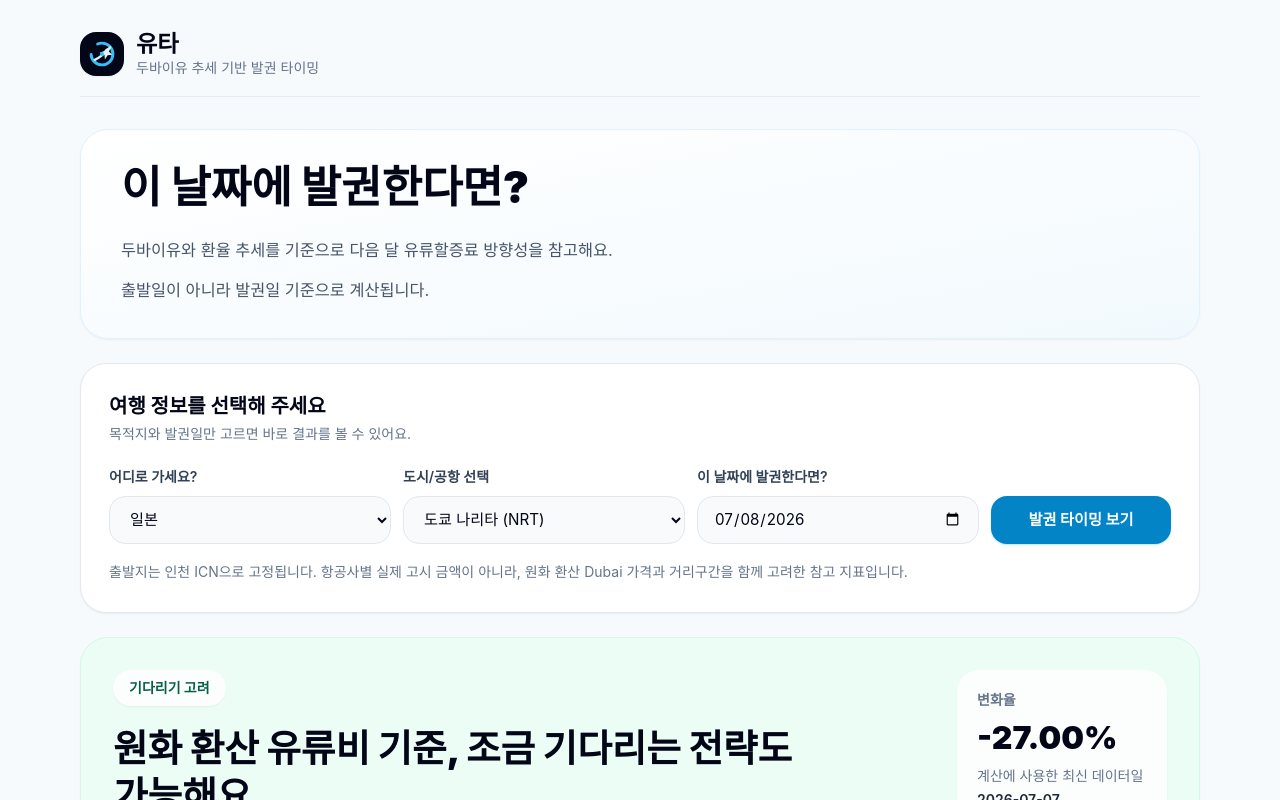
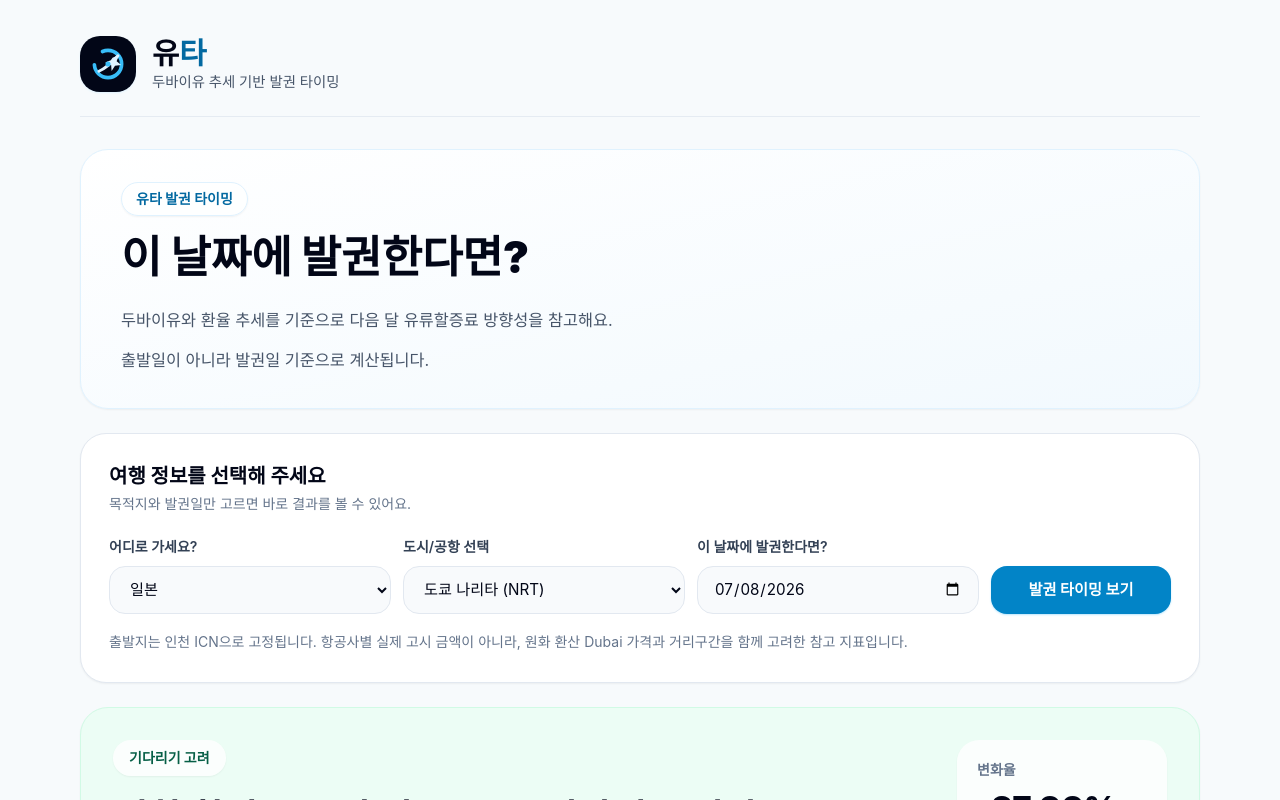
Before and after one commit to day27N/0708, a Next.js app: page / in a window 1280 px wide. Shown: the top 800 px of the page. Built offline with nearby package versions, Linux system fonts and the light colour scheme.

Commit message:
Refine brand and guidance UI tone

```diff
--- a/src/app/page.tsx
+++ b/src/app/page.tsx
@@ -55,9 +55,9 @@ function formatRouteIndex(value: number | null) {
 
 function BrandMark() {
   return (
-    <div className="flex items-center gap-3">
-      <div className="flex h-11 w-11 shrink-0 items-center justify-center rounded-2xl bg-slate-950 shadow-sm">
-        <svg viewBox="0 0 44 44" aria-hidden="true" className="h-8 w-8">
+    <div className="flex items-center gap-4">
+      <div className="flex h-14 w-14 shrink-0 items-center justify-center rounded-[20px] bg-slate-950 shadow-sm shadow-sky-100">
+        <svg viewBox="0 0 44 44" aria-hidden="true" className="h-10 w-10">
           <circle cx="22" cy="22" r="15" fill="none" stroke="#38BDF8" strokeWidth="4" strokeLinecap="round" strokeDasharray="46 18" />
           <path d="M12 30c7-3 13-8 21-17" fill="none" stroke="#E0F2FE" strokeWidth="3.2" strokeLinecap="round" />
           <path d="M27 15l7-3-2.5 7 5 4-6.8.8-3.7 5.9-.6-7-6.5-2.4 6.2-2.4z" fill="#E0F2FE" />
@@ -65,8 +65,10 @@ function BrandMark() {
         </svg>
       </div>
       <div>
-        <div className="text-[1.45rem] font-black leading-none text-slate-950">유타</div>
-        <p className="mt-1 text-sm leading-none text-slate-500">두바이유 추세 기반 발권 타이밍</p>
+        <div className="text-[1.7rem] font-black leading-none text-slate-950 sm:text-[1.85rem]">
+          <span className="text-slate-950">유</span><span className="text-sky-700">타</span>
+        </div>
+        <p className="mt-1.5 text-[0.9rem] font-medium leading-none text-slate-600">두바이유 추세 기반 발권 타이밍</p>
       </div>
     </div>
   )
@@ -182,12 +184,15 @@ export default function Page() {
   return (
     <main className="min-h-screen bg-[#F7FAFC] px-4 py-5 text-slate-950 sm:px-6 sm:py-8">
       <div className="mx-auto max-w-[1120px]">
-        <header className="flex items-center justify-between border-b border-slate-200/80 pb-5">
+        <header className="flex items-center justify-between border-b border-slate-200/80 pb-6 pt-1">
           <BrandMark />
         </header>
 
         <section className="mt-8 rounded-[28px] border border-sky-100 bg-gradient-to-br from-white to-sky-50/70 px-6 py-8 shadow-sm sm:px-8 lg:px-10">
           <div className="max-w-3xl">
+            <div className="mb-4 inline-flex rounded-full border border-sky-100 bg-white/80 px-3.5 py-1.5 text-sm font-bold text-sky-700 shadow-sm">
+              유타 발권 타이밍
+            </div>
             <h1 className="max-w-[680px] break-keep text-[2rem] font-black leading-[1.18] tracking-normal text-slate-950 sm:text-[2.75rem]">
               이 날짜에 발권한다면?
             </h1>
@@ -353,7 +358,7 @@ export default function Page() {
             <section className="mt-6 rounded-[26px] border border-slate-200 bg-white p-6 shadow-sm sm:p-7">
               <div className="flex flex-col gap-2 sm:flex-row sm:items-end sm:justify-between">
                 <div>
-                  <h2 className="text-xl font-bold text-slate-950">바로 예매 사이트로 이동</h2>
+                  <h2 className="text-lg font-bold text-slate-950">바로 예매 사이트로 이동</h2>
                   <p className="mt-2 break-keep text-sm leading-6 text-slate-500">
                     원유가격 참고 후, 실제 항공권 검색은 아래 사이트에서 바로 이어서 할 수 있습니다.
                   </p>
@@ -375,8 +380,8 @@ export default function Page() {
               </div>
             </section>
 
-            <section className="mt-6 rounded-[24px] border border-slate-200 bg-white p-6 shadow-sm sm:p-7">
-              <h2 className="text-xl font-bold text-slate-950">계산 방법</h2>
+            <section className="mt-6 rounded-[26px] border border-slate-200 bg-[#FBFDFF] p-6 shadow-sm sm:p-7">
+              <h2 className="text-lg font-bold text-slate-950">계산 방법</h2>
               <div className="mt-4 space-y-3 break-keep text-sm leading-7 text-slate-600">
                 <p>현재 발권월 기준 기간과 다음 발권월 예측 기간의 원화 환산 Dubai 평균을 비교합니다.</p>
                 <p>환율 데이터가 없는 날짜는 직전 유효 USD/KRW 환율을 사용했습니다.</p>
@@ -384,14 +389,16 @@ export default function Page() {
               </div>
             </section>
 
-            <section className="mt-6 rounded-[26px] border border-amber-100 bg-amber-50/70 p-6 shadow-sm sm:p-7">
-              <h2 className="text-xl font-bold text-slate-950">주의</h2>
-              <ul className="mt-4 space-y-3 break-keep text-sm leading-7 text-slate-700">
-                <li>이 앱은 실제 항공권 가격 예측 서비스가 아닙니다.</li>
-                <li>실제 항공사 유류할증료 고시표를 직접 반영하는 서비스가 아닙니다.</li>
-                <li>환율, 항공사 정책, 거리 구간, 발권일 기준 고시금액 등 실제 결제 요소와 차이가 있을 수 있습니다.</li>
-                <li>원유가격은 유류할증료 흐름을 참고하기 위한 간접 지표입니다.</li>
-              </ul>
+            <section className="mt-6 overflow-hidden rounded-[26px] border border-sky-100 bg-[#F8FBFF] shadow-sm">
+              <div className="border-l-4 border-sky-400 p-6 sm:p-7">
+                <h2 className="text-lg font-bold text-slate-950">이용 전 참고사항</h2>
+                <ul className="mt-4 space-y-3.5 break-keep text-sm leading-7 text-slate-600">
+                  <li>이 앱은 실제 항공권 가격 예측 서비스가 아닙니다.</li>
+                  <li>실제 항공사 유류할증료 고시표를 직접 반영하지 않습니다.</li>
+                  <li>환율, 항공사 정책, 거리 구간, 발권일 기준 고시금액 등 실제 결제 요소와 차이가 있을 수 있습니다.</li>
+                  <li>원유가격은 유류할증료 흐름을 참고하기 위한 간접 지표입니다.</li>
+                </ul>
+              </div>
             </section>
           </>
         )}
--- a/src/components/DataSourceNotice.tsx
+++ b/src/components/DataSourceNotice.tsx
@@ -2,9 +2,9 @@ import React from 'react'
 
 export default function DataSourceNotice() {
   return (
-    <section className="mt-6 rounded-[24px] border border-slate-200 bg-white p-6 text-sm leading-7 text-slate-600 shadow-sm sm:p-7">
-      <h2 className="text-xl font-bold text-slate-950">데이터 출처</h2>
-      <ul className="mt-4 space-y-2 break-keep">
+    <section className="mt-6 rounded-[26px] border border-slate-200 bg-[#FBFDFF] p-6 text-sm leading-7 text-slate-600 shadow-sm sm:p-7">
+      <h2 className="text-lg font-bold text-slate-950">데이터 출처</h2>
+      <ul className="mt-4 space-y-3 break-keep">
         <li>Dubai 가격 데이터와 DEXKOUS USD/KRW 환율 데이터를 사용해 원화 환산 유류비 지표를 계산합니다.</li>
         <li>선택한 목적지의 운항거리는 노선별 운항거리 자료를 기반으로 하며, 거리구간은 참고 정보입니다.</li>
         <li>환율 데이터가 없는 날짜는 직전 유효 USD/KRW 환율을 사용합니다.</li>
--- a/src/components/TrendChart.tsx
+++ b/src/components/TrendChart.tsx
@@ -80,7 +80,7 @@ export default function TrendChart({
   const krwValues = points.map(point => point.krwValue)
   const minKrw = Math.min(...krwValues)
   const maxKrw = Math.max(...krwValues)
-  const yPadding = Math.max((maxKrw - minKrw) * 0.18, maxKrw * 0.015, 1)
+  const yPadding = Math.max((maxKrw - minKrw) * 0.22, maxKrw * 0.018, 1)
   const yDomain: [number, number] = [minKrw - yPadding, maxKrw + yPadding]
 
   return (
@@ -92,7 +92,7 @@ export default function TrendChart({
         </p>
       </div>
 
-      <div className="mt-5 h-[260px] w-full">
+      <div className="mt-5 h-[240px] w-full">
         {points.length === 0 ? (
           <div className="flex h-full items-center justify-center rounded-[20px] bg-slate-50 text-sm text-slate-500">
             선택한 기간에 표시할 데이터가 없습니다.
```
